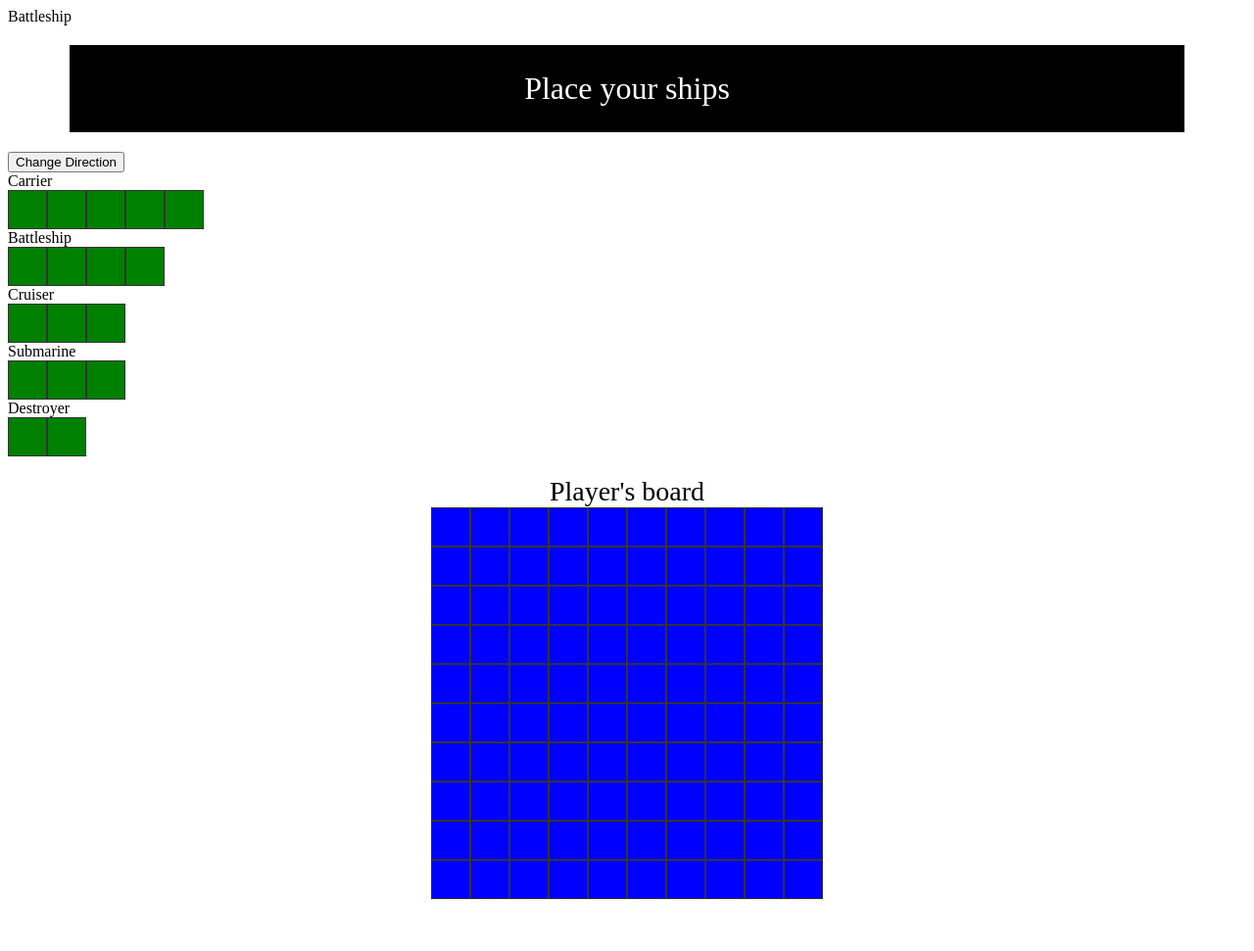
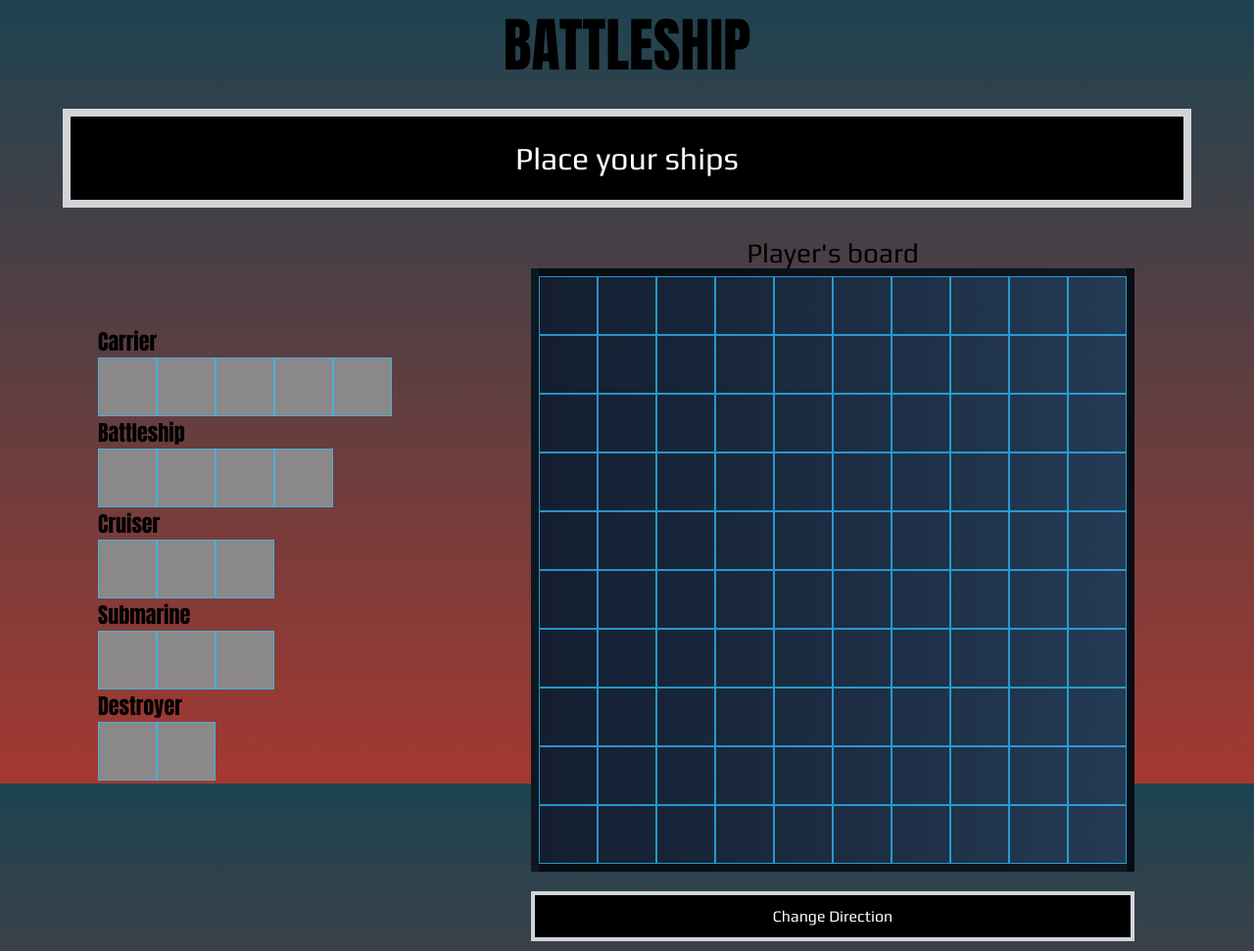
Before and after one commit to ValeriaBlagodatskaja/project-battleship, a website built with webpack: page src/index.html in a window 1280 px wide. Shown: the whole page at 98% size. Before the commit the page ends 918 px from the top, so only its background shows below. Built offline with nearby package versions, Linux system fonts and the light colour scheme; a web font is replaced by a local one.

Commit message:
css added

```diff
--- a/src/index.html
+++ b/src/index.html
@@ -4,16 +4,28 @@
     <meta charset="UTF-8" />
     <meta name="viewport" content="width=device-width, initial-scale=1.0" />
     <title>Battleship</title>
+    <link rel="preconnect" href="https://fonts.googleapis.com" />
+    <link rel="preconnect" href="https://fonts.gstatic.com" crossorigin />
+    <link
+      href="https://fonts.googleapis.com/css2?family=Amatic+SC&family=Anton&family=Poppins:wght@100&family=Roboto:ital,wght@0,100;0,300;0,500;0,700;1,300;1,400&display=swap"
+      rel="stylesheet"
+    />
+    <link rel="preconnect" href="https://fonts.googleapis.com" />
+    <link rel="preconnect" href="https://fonts.gstatic.com" crossorigin />
+    <link
+      href="https://fonts.googleapis.com/css2?family=Amatic+SC&family=Anton&family=Dhurjati&family=Play&family=Poppins:wght@100&family=Roboto:ital,wght@0,100;0,300;0,500;0,700;1,300;1,400&display=swap"
+      rel="stylesheet"
+    />
   </head>
   <body>
-    <header>Battleship</header>
+    <header class="battleship">BATTLESHIP</header>
     <div class="message-container">
       <span id="message" class="message">Place your ships</span>
     </div>
 
-    <button id="directionBtn" style="display: block">Change Direction</button>
-    <div id="ships" style="display: block">
-      <div>Carrier</div>
+    <div class="placing-container">
+      <div class="ships" id="ships" style="display: block">
+        <div class="shipName">Carrier</div>
         <div
           id="carrier"
           class="ship"
@@ -27,7 +39,7 @@
           <div class="board-cell ship"></div>
         </div>
 
-      <div>Battleship</div>
+        <div class="shipName">Battleship</div>
         <div class="ship" data-ship-type="battleship" data-ship-length="4">
           <div class="board-cell ship"></div>
           <div class="board-cell ship"></div>
@@ -35,20 +47,20 @@
           <div class="board-cell ship"></div>
         </div>
 
-      <div>Cruiser</div>
+        <div class="shipName">Cruiser</div>
         <div class="ship" data-ship-type="cruiser" data-ship-length="3">
           <div class="board-cell ship"></div>
           <div class="board-cell ship"></div>
           <div class="board-cell ship"></div>
         </div>
 
-      <div>Submarine</div>
+        <div class="shipName">Submarine</div>
         <div class="ship" data-ship-type="submarine" data-ship-length="3">
           <div class="board-cell ship"></div>
           <div class="board-cell ship"></div>
           <div class="board-cell ship"></div>
         </div>
-      <div>Destroyer</div>
+        <div class="shipName">Destroyer</div>
         <div class="ship" data-ship-type="destroyer" data-ship-length="2">
           <div class="board-cell ship"></div>
           <div class="board-cell ship"></div>
@@ -59,8 +71,13 @@
         <div class="playerBoard-container">
           <span class="playerBoard-name">Player's board</span>
           <div id="playerBoard" class="playerBoard"></div>
+          <button class="directionBtn" id="directionBtn" style="display: block">
+            Change Direction
+          </button>
+          <button class="startGameBtn" id="startGameBtn" style="display: none">
+            Start Game
+          </button>
         </div>
-
         <div
           id="aiBoard-container"
           class="aiBoard-container"
@@ -70,8 +87,8 @@
           <div id="aiBoard" class="aiBoard"></div>
         </div>
       </div>
+    </div>
 
-    <button id="startGameBtn" style="display: none">Start Game</button>
     <button id="restartBtn" class="restartBtn" style="display: none">
       Play again
     </button>
--- a/src/style.css
+++ b/src/style.css
@@ -1,27 +1,49 @@
 * {
   box-sizing: border-box;
 }
+html,
+body {
+  height: 100%;
+  margin: 0;
+  padding: 0;
+  background-image: linear-gradient(#1d4350, #a43931);
+  background-attachment: fixed;
+}
 
 body {
-  max-height: 100vh;
+  min-height: 100vh;
 }
 
+.battleship {
+  font-family: Anton, sans-serif;
+  font-size: 60px;
+  display: flex;
+  justify-content: center;
+}
 .boards {
   display: flex;
   justify-content: center;
   align-items: center;
   gap: 100px;
-  margin: 20px;
+  margin: 10px auto;
 }
 
 .playerBoard-container,
 .aiBoard-container {
   text-align: center;
+  display: flex;
+  flex-direction: column;
 }
 
+.playerBoard,
+.aiBoard {
+  border: 8px solid rgba(0, 0, 0, 0.6);
+  background-image: linear-gradient(to right, #141e30, #243b55);
+}
 .playerBoard-name,
 .aiBoard-name {
   font-size: 28px;
+  font-family: Play, sans-serif;
 }
 
 .board-row {
@@ -30,33 +52,45 @@ body {
 }
 
 .board-cell {
-  background-color: blue;
-
-  width: 40px;
-  height: 40px;
-  border: 1px solid #333;
+  width: 60px;
+  height: 60px;
+  border: 1px solid rgba(44, 195, 255, 0.7254901960784313);
   cursor: pointer;
 }
 
-/* Cell when it has a ship */
 .board-cell.ship {
-  background-color: green;
+  background-color: #8a8888;
 }
 
-/* Cell when it is hit */
 .board-cell.hit {
-  background-color: red;
+  background-color: #a61123;
 }
 
-/* Cell when attack misses */
 .board-cell.miss {
-  background-color: grey;
+  background-color: rgba(158, 245, 170, 0.28);
+}
+
+.placing-container {
+  display: flex;
+  gap: 20px;
+}
+
+.directionBtn {
+  margin-top: 20px;
+  color: white;
+  background: black;
+  border: 4px solid rgb(212 212 216);
+  padding: 12px;
+  font-size: 16px;
+  cursor: pointer;
+  font-family: Play, sans-serif;
 }
 
 .message-container {
   background-color: black;
   width: 90%;
-  border: 2px solid black;
+  border: 8px solid rgb(212 212 216);
+
   margin: 20px auto;
   display: flex;
   align-items: center;
@@ -67,6 +101,7 @@ body {
   color: white;
   font-size: 32px;
   padding: 24px 12px;
+  font-family: Play, sans-serif;
 }
 
 .show {
@@ -74,9 +109,41 @@ body {
 }
 
 .highlight {
-  background-color: green;
+  background-color: #90ffdc;
 }
 
 .ship {
   display: flex;
 }
+
+.ships {
+  margin-top: 100px;
+  margin-left: 100px;
+}
+.shipName {
+  font-family: Anton, sans-serif;
+  font-size: 22px;
+}
+
+.startGameBtn {
+  color: white;
+  background-image: linear-gradient(to right, #870000, #190a05);
+  border: 4px solid rgb(212 212 216);
+  padding: 12px;
+  font-size: 16px;
+  cursor: pointer;
+  font-family: Play, sans-serif;
+  margin-top: 20px;
+}
+
+.restartBtn {
+  color: white;
+  background-image: linear-gradient(to right, #2c3e50, #4ca1af);
+  border: 4px solid rgb(212 212 216);
+  padding: 24px;
+  font-size: 32px;
+  cursor: pointer;
+  font-family: Play, sans-serif;
+  margin: 10px auto;
+  margin-top: 40px;
+}
```
Lines whose indentation alone changed are shown as unchanged.
